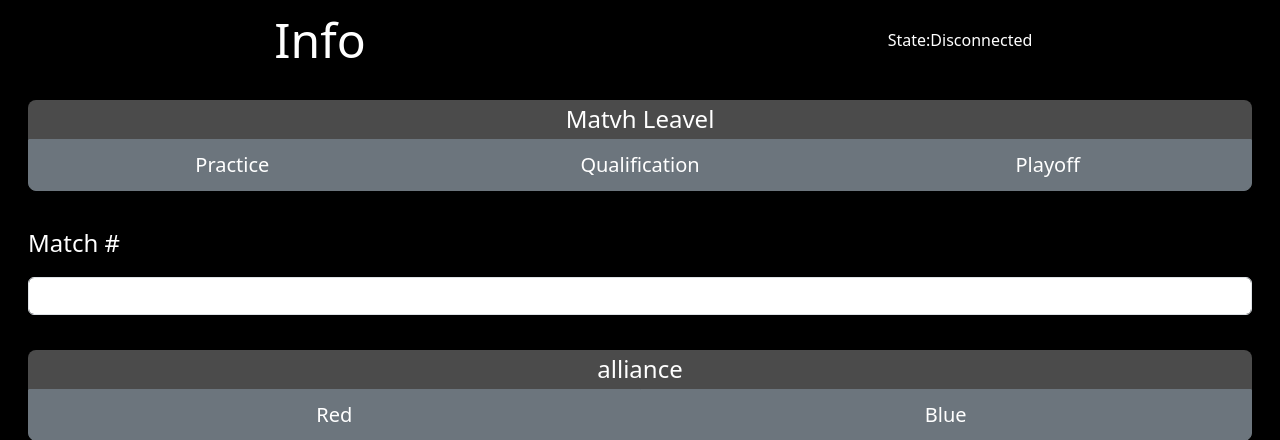
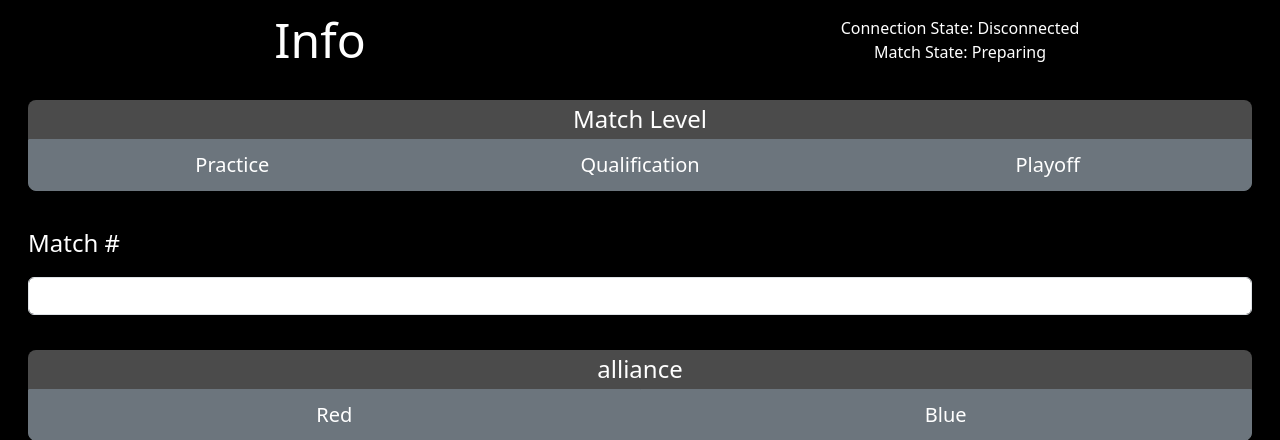
Before and after one commit to eran0926/2024TutorialCompetitionScoreRecorder, a Flask app: page /counter in a window 1280 px wide. Shown: the top 440 px of the page. Run offline with Flask 3, Linux system fonts and the light colour scheme; the visitor is signed in with stand-in values (Sample User, id 1); some libraries are stand-ins or nearby versions.

Commit message:
finish simplemanagement with bug

```diff
--- a/ScoreCounter/app/main.py
+++ b/ScoreCounter/app/main.py
@@ -2,8 +2,9 @@ from flask import Flask, render_template, request, redirect, url_for
 from flask_socketio import SocketIO, emit, join_room, leave_room, ConnectionRefusedError
 from flask_login import LoginManager, UserMixin, login_user, current_user, login_required, logout_user
 from threading import Timer
-from module.match import Match
+from module.match import Match, recorderIdToObjectNameTable
 from module.db_operator import DBOperator
+from module.utils import get_nested_attribute, set_nested_attribute
 
 app = Flask(__name__)
 app.config['SECRET_KEY'] = 'secret!'
@@ -55,10 +56,11 @@ def user_loader(username):
  設置二： 透過這邊的設置讓flask_login可以隨時取到目前的使用者id
  :param email:官網此例將email當id使用，賦值給予user.id
  """
+    print("user_loader", username)
     usernames = db.get_all_username()
+    # usernames = ["r1", "r2", "b1", "b2"]
     if not username in usernames:
         return None
-    print("user_loader", username)
 
     user_info = db.get_user(username)
 
@@ -169,8 +171,10 @@ def connect():
     if not current_user.is_authenticated:
         raise ConnectionRefusedError('unauthorized!')
 
-    print("connected")
+    print("connected", match.state)
     join_room(current_user.alliance)
+    if current_user.role == 1:
+        match.recorder.add(request.sid)
     # sync_match_info(current_user.alliance)
     emit('sync_match_info', {
         "matchLevel": match.level,
@@ -180,20 +184,43 @@ def connect():
         "team1": match.alliance[current_user.alliance].team1,
         "team2": match.alliance[current_user.alliance].team2,
     })
+    emit('update_value', {
+        "from": "host",
+        "data": match.get_all_recorder_data(current_user.alliance)
+    })
 
 
-@socketio.on('update_score')
-def update_score(data):
-    emit('update_score', data, to=current_user.alliance)
-    # print('received message: ' + data)
-    print("send to alliance: ", current_user.alliance)
+@socketio.on('disconnect')
+def disconnect():
+    if current_user.role == 1:
+        match.recorder.remove(request.sid)
+        if request.sid in match.commitedRecorder:
+            match.commitedRecorder.remove(request.sid)
 
 
-@socketio.on('update_selection')
-def update_selection(data):
-    emit('update_selection', data, to=current_user.alliance)
-    print("send to alliance: ", current_user.alliance)
-    print(data)
+@socketio.on('update_value')
+def update_score(msg):
+    emit('update_value', msg, to=current_user.alliance)
+    for data in msg["data"]:
+        attr_name = current_user.alliance + "." + \
+            recorderIdToObjectNameTable[data["id"]]
+        set_nested_attribute(match, attr_name, data["value"])
+    match.countScore()
+    print(match.red.score)
+
+
+@socketio.on('commit')
+def commit(msg):
+    match.commitedRecorder.add(request.sid)
+    print(match.recorder)
+    print(match.commitedRecorder)
+    print(match.allCommited)
+    if match.allCommited:
+        match.state = "All Commited"
+        db.change_match_state(match.level, match.id, match.state)
+        socketio.emit('all_commited', {
+                      "level": match.level, "id": match.id}, namespace='/management')
+        return
 
 
 @socketio.on('sync_match_state', namespace='/management')
@@ -203,10 +230,13 @@ def sync_match_state():
 
 @socketio.on('load_match', namespace='/management')
 def load_match(data):
+    match.reset()
     match_data = db.load_match_data(data["level"], data["id"])
+    print(match_data)
     match.loadMatch(match_data)
-    match.state = "preparing"
-    print("load match")
+    match.state = "Preparing"
+    db.change_match_state(match.level, match.id, match.state)
+    db.reset_other_loaded_match_state(match.level, match.id)
     sync_match_info("red")
     sync_match_info("blue")
 
@@ -214,34 +244,58 @@ def load_match(data):
 @socketio.on('start_match', namespace='/management')
 def start_match(data):
     global gameTimer
-    if match.state != "preparing":
+    if match.state != "Preparing":
         emit('wrong_state', 'Match is not in preparing state')
+        print("wrong state")
         return
     if data["level"] != match.level or int(data["id"]) != match.id:
         emit('wrong_match', 'Match level or number is not correct')
+        print("wrong match")
+        print(data["level"], match.level, data["id"], match.id)
         return
-    match.state = "started"
-    emit('match_start', brocast=True)
+    match.state = "Running"
+    db.change_match_state(match.level, match.id, match.state)
+    # emit('match_start', brocast=True)
+    socketio.emit('match_start')
     emit('match_start', namespace='/management')
-    print("match started")
     gameTimer = Timer(10, end_match)
     gameTimer.start()
+    print("match started")
 
 
-@socketio.on('stop_match', namespace='/management')
-def stop_match(data):
+@socketio.on('interrupt_match', namespace='/management')
+def match_interrupted(data):
     global gameTimer
     gameTimer.cancel()
-    end_match()
+    match.state = "Interrupted"
+    db.change_match_state(match.level, match.id, match.state)
+    socketio.emit('match_interrupted')
+    socketio.emit('match_interrupted', {"level": match.level,
+                  "id": match.id}, namespace='/management')
+    match.reset()
 
 
-def end_match(interrupted=False):
-    match.state = "ended"
+def end_match():
+    match.state = "Ended"
+    db.change_match_state(match.level, match.id, match.state)
     socketio.emit('match_end')
     socketio.emit('match_end', {"level": match.level,
                   "id": match.id}, namespace='/management')
-    # Todo: save match data to database
-    match.reset()
+    # match.reset()
+
+
+@socketio.on('save_and_show', namespace='/management')
+def save_and_show(data):
+    match.state = "Saved"
+    db.change_match_state(match.level, match.id, match.state)
+    # TODO: save match data to database
+    # match_result = match.get_result()
+    # socketio.emit('show_result', match_result, to="board")
+    # tmp = match_result.copy()
+    # dict_style_data = match.get_dict_style_data()
+    # tmp.update(dict_style_data)
+    # db.save_match_data(tmp)
+    print("\n\n\nsimulated save and show\n\n\n")
 
 
 if __name__ == '__main__':
--- a/ScoreCounter/app/static/scripts/counter.js
+++ b/ScoreCounter/app/static/scripts/counter.js
@@ -7,7 +7,7 @@ var slide = 0;
 var config = {
     "decrease-leave": "manual",
 };
-var gameState = "stop";
+var gameState = "Not Started";
 
 function swipePage(increment) {
     previousSlide = slide;
@@ -66,12 +66,12 @@ function moveTouch(e) {
 
 function update_score(elementId, score) {
     const connection = socket.id;
-    socket.emit("update_score", {
+    socket.emit("update_value", {
         from: connection,
         data: [
             {
                 id: elementId,
-                score: score
+                value: score
             }
         ]
     });
@@ -79,16 +79,25 @@ function update_score(elementId, score) {
 
 function update_selection(elementId, choice) {
     const connection = socket.id;
-    socket.emit("update_selection", {
+    socket.emit("update_value", {
         from: connection,
         data: [
             {
                 id: elementId,
-                choice: choice
+                value: choice
             }
         ]
     });
 }
+
+function update_match_state() {
+    Array.from(document.getElementsByClassName("match-state")).forEach(
+        function (element) {
+            element.innerText = gameState;
+        }
+    );
+}
+
 
 // function start() {
 //     if (gameState == "started") {
@@ -102,7 +111,6 @@ function update_selection(elementId, choice) {
 function commit() {
     // const connection = socket.id;
     socket.emit("commit", '')
-    socket.emit("", {});
     window.location.reload();
 }
 
@@ -205,12 +213,18 @@ function setSocket() {
     socket.on("sync_match_info", function (msg) {
         gameState = msg.matchState;
         console.log(gameState);
-        if (gameState != "started") {
+        if (gameState != "Running") {
             console.log(gameState);
             document.getElementById("start-btn").disabled = true;
         } else {
             document.getElementById("start-btn").disabled = false;
         }
+        if (gameState != "Ended") {
+            document.getElementById("commit-btn").disabled = true;
+        } else {
+            document.getElementById("commit-btn").disabled = false;
+        }
+        update_match_state();
         Array.from(document.getElementById("level-select").children).forEach(
             function (element) {
                 if (element.value == msg.matchLevel) {
@@ -250,32 +264,29 @@ function setSocket() {
     });
 
     socket.on("match_start", function (msg) {
-        gameState = "started";
+        gameState = "Running";
+        update_match_state();
         swipePage(1);
     });
     socket.on("match_end", function (msg) {
-        gameState = "finished";
+        gameState = "Ended";
+        update_match_state();
         document.getElementById("commit-btn").disabled = false;
     });
 
-    socket.on("update_score", function (msg) {
+    socket.on("update_value", function (msg) {
         console.log(msg);
         if (msg.from == socket.id) {
             return;
         }
-        msg.data.forEach(function (element) {
-            document.getElementById(element.id).querySelector(".score-div").innerText = element.score;
-        })
-    });
-
-    socket.on("update_selection", function (msg) {
-        console.log(msg);
-        if (msg.from == socket.id) {
-            return;
+        msg.data.forEach(function (singleData) {
+            element = document.getElementById(singleData.id);
+            if (element.classList.contains("count-btn")) {
+                element.querySelector(".score-div").innerText = singleData.value;
             }
-        msg.data.forEach(function (element) {
-            Array.from(document.getElementById(element.id).children).forEach(function (child) {
-                if (child.value == element.choice) {
+            else {
+                Array.from(element.children).forEach(function (child) {
+                    if (child.value == singleData.value) {
                         child.classList.remove("btn-secondary");
                         child.classList.add("btn-info");
                     } else {
@@ -283,8 +294,37 @@ function setSocket() {
                         child.classList.add("btn-secondary");
                     }
                 });
+            }
         });
     });
+
+    // socket.on("update_score", function (msg) {
+    //     console.log(msg);
+    //     if (msg.from == socket.id) {
+    //         return;
+    //     }
+    //     msg.data.forEach(function (element) {
+    //         document.getElementById(element.id).querySelector(".score-div").innerText = element.score;
+    //     })
+    // });
+
+    // socket.on("update_selection", function (msg) {
+    //     console.log(msg);
+    //     if (msg.from == socket.id) {
+    //         return;
+    //     }
+    //     msg.data.forEach(function (element) {
+    //         Array.from(document.getElementById(element.id).children).forEach(function (child) {
+    //             if (child.value == element.choice) {
+    //                 child.classList.remove("btn-secondary");
+    //                 child.classList.add("btn-info");
+    //             } else {
+    //                 child.classList.remove("btn-info");
+    //                 child.classList.add("btn-secondary");
+    //             }
+    //         });
+    //     });
+    // });
 }
 
 // function syncGameState(msg) { }
--- a/ScoreCounter/app/templates/counter.html
+++ b/ScoreCounter/app/templates/counter.html
@@ -23,7 +23,10 @@
         <div class="container-fluid vh-100">
             <div class="row align-items-center text-center" style="height: 10%;">
                 <div class="head col">Info</div>
-                <div class="col" style="color: white;">State:<span class="connection-state">Disconnected</span></div>
+                <div class="col" style="color: white;">
+                    <div>Connection State: <span class="connection-state">Disconnected</span></div>
+                    <div>Match State: <span class="match-state">Preparing</span></div>
+                </div>
             </div>
 
             <div id="info-page" class="row  px-3" style="height: 80%; ">
@@ -31,13 +34,14 @@
 
                 <div class="select-group input-div col-12">
                     <div class="select-label">
-                        Matvh Leavel
+                        Match Level
                     </div>
                     <div id="level-select" class="select-btn-group btn-group w-100" role="group"
                         aria-label="Basic example">
-                        <button type="button" class="btn btn-secondary btn-lg" value="0">Practice</button>
-                        <button type="button" class="btn btn-secondary btn-lg" value="1">Qualification</button>
-                        <button type="button" class="btn btn-secondary btn-lg" value="2">Playoff</button>
+                        <button type="button" class="btn btn-secondary btn-lg" value="Practice">Practice</button>
+                        <button type="button" class="btn btn-secondary btn-lg"
+                            value="Qualification">Qualification</button>
+                        <button type="button" class="btn btn-secondary btn-lg" value="Playoff">Playoff</button>
                     </div>
                 </div>
                 <div class="form-group">
@@ -101,9 +105,12 @@
         </div>
 
         <div class="container-fluid text-center vh-100">
-            <div class="row align-items-center" style="height: 10%;">
-                <div class="head col">Autonomous</div>
-                <div class="col" style="color: white;">State:<span class="connection-state">Disconnected</span></div>
+            <div class="row align-items-center text-center" style="height: 10%;">
+                <div class="head col">Info</div>
+                <div class="col" style="color: white;">
+                    <div>Connection State: <span class="connection-state">Disconnected</span></div>
+                    <div>Match State: <span class="match-state">Preparing</span></div>
+                </div>
             </div>
 
             <div id="auto-input" class="row  px-3" style="height: 80%; ">
@@ -183,9 +190,12 @@
             </div>
         </div>
         <div class="container-fluid text-center vh-100">
-            <div class="row align-items-center" style="height: 10%;">
-                <div class="head col">Telop</div>
-                <div class="col" style="color: white;">State:<span class="connection-state">Disconnected</span></div>
+            <div class="row align-items-center text-center" style="height: 10%;">
+                <div class="head col">Info</div>
+                <div class="col" style="color: white;">
+                    <div>Connection State: <span class="connection-state">Disconnected</span></div>
+                    <div>Match State: <span class="match-state">Preparing</span></div>
+                </div>
             </div>
 
             <div id="telop-field" class="row  px-3" style="height: 80%; ">
--- a/ScoreCounter/app/templates/simpleManagement.html
+++ b/ScoreCounter/app/templates/simpleManagement.html
@@ -53,6 +53,8 @@
                                     class="btn btn-success start_btn">Start</button>
                                 <button id="{{match_info[0]}}_{{match_info[1]}}_stop_btn" type="button"
                                     class="btn btn-danger stop_btn">Stop</button>
+                                <button id="{{match_info[0]}}_{{match_info[1]}}_save_btn" type="button"
+                                    class="btn btn-danger save_btn">Save and Show</button>
                             </div>
                         </th>
                     </tr>
```
Also changed, not shown: other parts of ScoreCounter/app/templates/counter.html (+4 -4 lines), ScoreCounter/app/module/db_operator.py (+34 -2 lines), ScoreCounter/app/module/match.py (+77 -27 lines), ScoreCounter/app/module/utils.py (added, +30 -0 lines), ScoreCounter/app/static/scripts/management.js (+76 -28 lines). Lines whose indentation alone changed are shown as unchanged.
